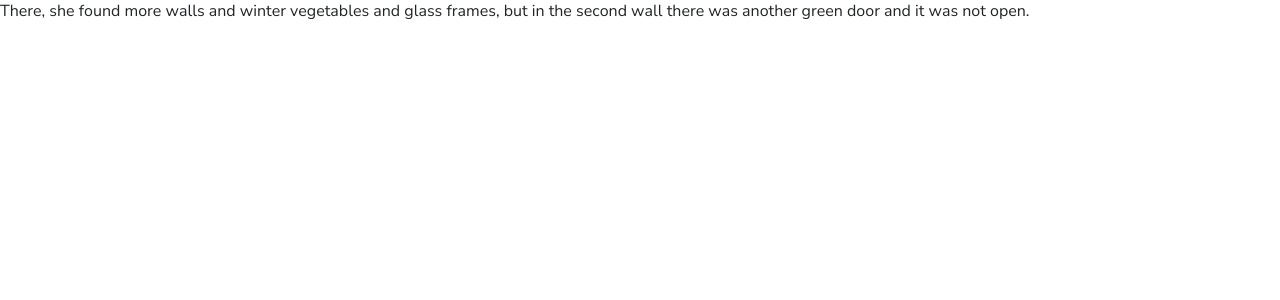
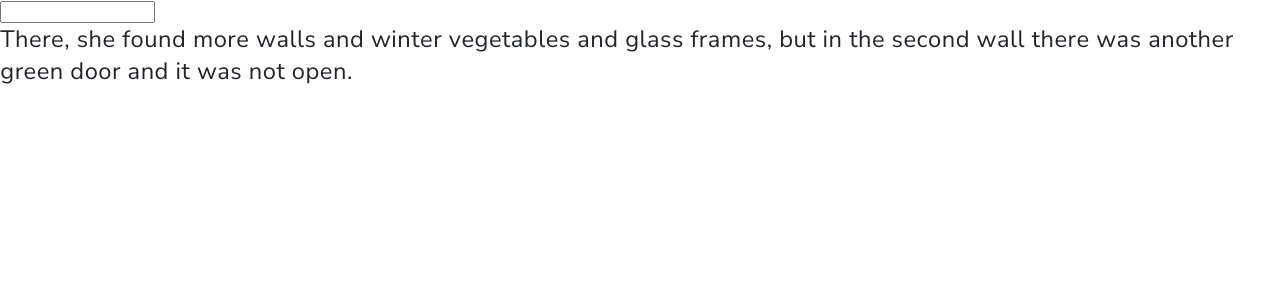
Before and after one commit to the-dmar/customtypingpractice.com, a Next.js app: page / in a window 1280 px wide. Shown: the top 300 px of the page. Built offline with nearby package versions, Linux system fonts and the light colour scheme.

Commit message:
Add function to change character styles on input

```diff
--- a/components/Character.tsx
+++ b/components/Character.tsx
@@ -1,11 +1,19 @@
+import { CharacterWithFeedback } from "../styles/Character.styled"
+
 interface CharacterProps {
   character: string
   characterIndex: number
+  status: string
 }
 
 export default function Character({
   character,
   characterIndex,
+  status,
 }: CharacterProps) {
-  return <div>{character === " " ? "\u00A0" : character}</div>
+  return (
+    <CharacterWithFeedback status={status}>
+      {character === " " ? "\u00A0" : character}
+    </CharacterWithFeedback>
+  )
 }
--- a/components/Word.tsx
+++ b/components/Word.tsx
@@ -1,4 +1,6 @@
+import useTypingContext from "../hooks/useTypingContext"
 import { WordBlock } from "../styles/Word.styles"
+import getCharacterStatuses from "../utils/getCharacterStatuses"
 import Character from "./Character"
 
 interface WordProps {
@@ -7,10 +9,18 @@ interface WordProps {
 }
 
 export default function Word({ word, wordIndex }: WordProps) {
+  const { text, input } = useTypingContext()
+
+  const characterStatuses = getCharacterStatuses(wordIndex, text, input)
+
   return (
     <WordBlock>
       {word.split("").map((character, characterIndex) => (
-        <Character character={character} characterIndex={characterIndex} />
+        <Character
+          character={character}
+          characterIndex={characterIndex}
+          status={characterStatuses[characterIndex]}
+        />
       ))}
     </WordBlock>
   )
--- a/pages/index.tsx
+++ b/pages/index.tsx
@@ -7,6 +7,7 @@ export default function Home() {
 
   return (
     <>
+      <input onChange={e => handleInput(e.target.value)} />
       <Text />
     </>
   )
--- a/styles/Character.styled.tsx
+++ b/styles/Character.styled.tsx
@@ -1,3 +1,11 @@
 import styled from "styled-components"
 
-export const CharacterWIthFeedback = styled.span``
+interface CharacterWithFeedbackProps {
+  status: string
+}
+
+export const CharacterWithFeedback = styled.span<CharacterWithFeedbackProps>`
+  color: ${({ status }) => status};
+  font-size: 1.85vw;
+  margin: 0 0.02vw;
+`
--- /dev/null
+++ b/utils/getCharacterStatuses.ts
@@ -0,0 +1,37 @@
+import splitByWord from "./splitByWord"
+
+const getCharacterStyles = (
+  wordIndex: number,
+  textBlock: string,
+  inputBlock: string
+) => {
+  console.log("in")
+  const textByWord = splitByWord(textBlock)
+  const inputByWord = splitByWord(inputBlock)
+
+  const currentWord = textByWord[wordIndex]
+  const currentInputWord = inputByWord[wordIndex]
+
+  const correct = "#8a8a8a"
+  const incorrect = "#e63946"
+
+  const result = currentWord.split("").map((character, characterIndex) => {
+    if (
+      wordIndex === inputByWord.length - 1 &&
+      characterIndex === currentInputWord.length
+    )
+      return "current"
+    if (
+      wordIndex < inputByWord.length - 1 ||
+      (wordIndex === inputByWord.length - 1 &&
+        characterIndex < currentInputWord.length)
+    ) {
+      if (currentInputWord[characterIndex] === currentWord[characterIndex])
+        return correct
+      else return incorrect
+    } else return ""
+  })
+  return result
+}
+
+export default getCharacterStyles
```
Also changed, not shown: .babelrc (added).
